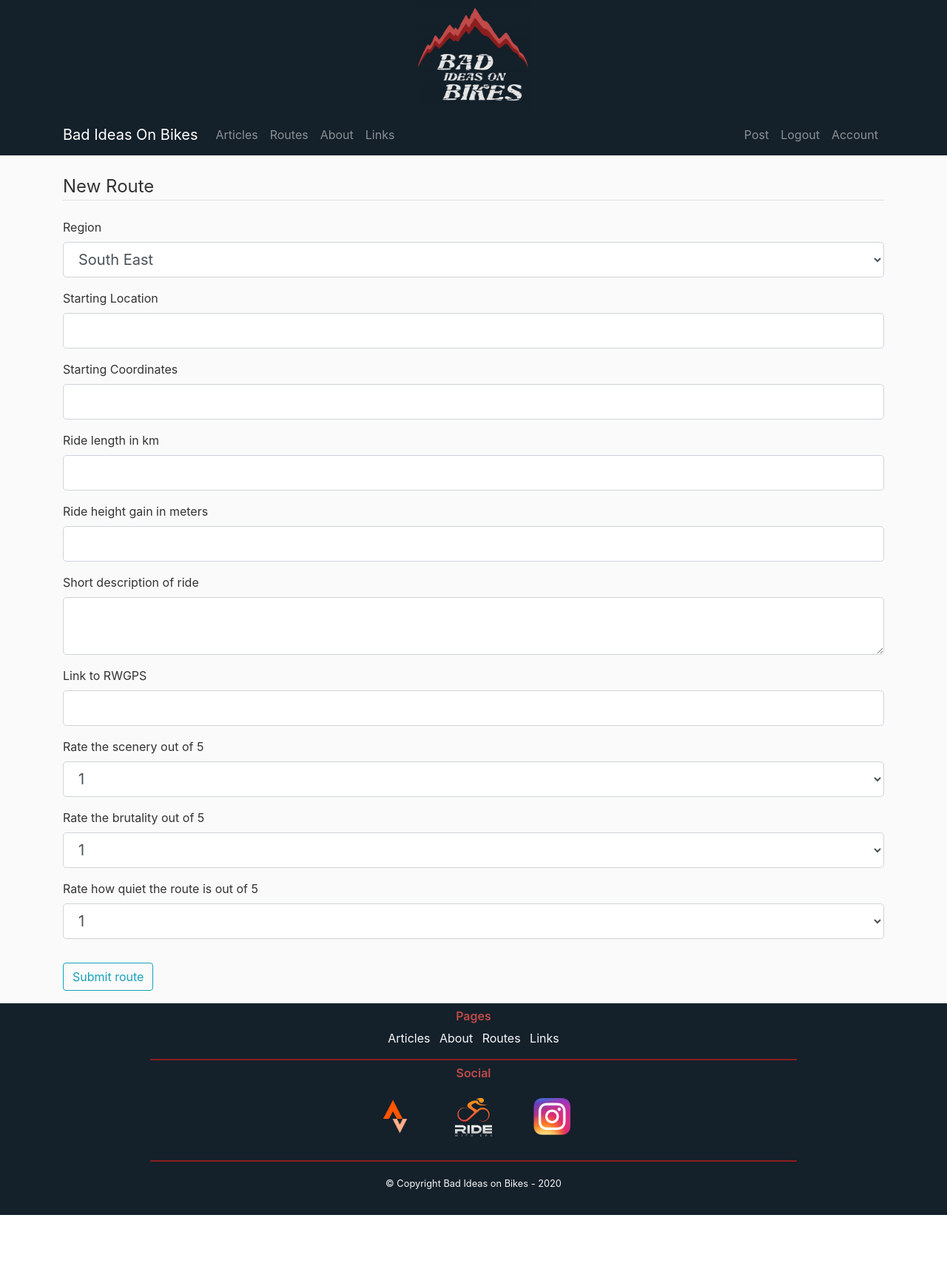
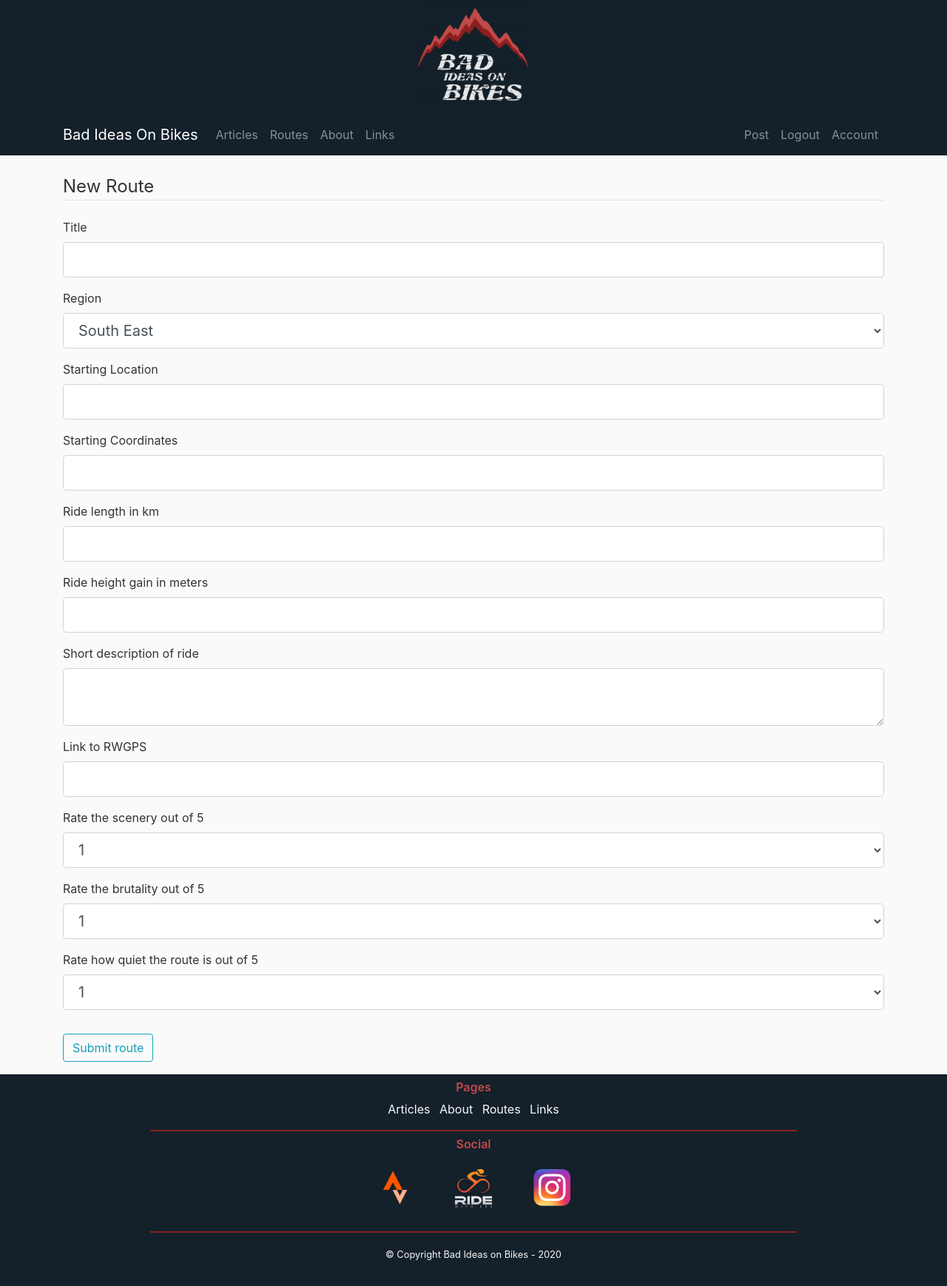
Before and after one commit to matthj1/BadIdeasOnBikesWebsite, a Flask app: page /route/1 in a window 1280 px wide. Shown: the whole page at 74% size. Before the commit the page ends 1642 px from the top, so only its background shows below. Run offline with Flask 2, Linux system fonts and the light colour scheme; the visitor is signed in with stand-in values (Sample User, id 1); some libraries are stand-ins or nearby versions.

Commit message:
created the routes page and logic, still needs lots of work

```diff
--- a/flaskbiob/main/routes.py
+++ b/flaskbiob/main/routes.py
@@ -16,7 +16,3 @@ def homePage():
 @main.route("/about")
 def aboutPage():
     return render_template("About.html")
-
-@main.route("/routes")
-def routesPage():
-    return render_template("Routes.html")
--- a/flaskbiob/models.py
+++ b/flaskbiob/models.py
@@ -17,6 +17,7 @@ class Users(db.Model, UserMixin):
     password = db.Column(db.String(60), nullable=False)
     posts = db.relationship("Posts", backref="author", lazy=True)
     routes = db.relationship("Routes", backref="author", lazy=True)
+    reviews = db.relationship("Reviews", backref="author", lazy=True)
 
     def get_reset_token(self, expires_sec=1800):
         s = Serializer(current_app.config["SECRET_KEY"], expires_sec)
@@ -44,7 +45,8 @@ class Posts(db.Model):
     content = db.Column(db.Text, nullable=False)
     post_image = db.Column(db.String(100), nullable=False, default="default_post.jpg")
     user = db.Column(db.Integer, db.ForeignKey("users.id"), nullable=False)
-    routes = db.relationship("Routes", backref="route", lazy=True)
+    routes = db.relationship("Routes", backref="post_route", lazy=True)
+    reviews = db.relationship("Reviews", backref="post_review", lazy=True)
 
     def __repr__(self):
         return f"Post({self.title},{self.date})"
@@ -52,6 +54,7 @@ class Posts(db.Model):
 
 class Routes(db.Model):
     id = db.Column(db.Integer, primary_key=True)
+    title = db.Column(db.String(100), nullable=False)
     region = db.Column(db.String(100), nullable=False)
     starting_location = db.Column(db.String(100), nullable=False)
     starting_coordinates = db.Column(db.String(100), nullable=False)
@@ -64,3 +67,12 @@ class Routes(db.Model):
     link = db.Column(db.String(100), nullable=False)
     post = db.Column(db.Integer, db.ForeignKey("posts.id"), nullable=True)
     user = db.Column(db.Integer, db.ForeignKey("users.id"), nullable=False)
+
+
+class Reviews(db.Model):
+    id = db.Column(db.Integer, primary_key=True)
+    title = db.Column(db.String(100), nullable=False)
+    category = db.Column(db.String(100), nullable=False)
+    rating = db.Column(db.Integer, nullable=False)
+    post = db.Column(db.Integer, db.ForeignKey("posts.id"), nullable=True)
+    user = db.Column(db.Integer, db.ForeignKey("users.id"), nullable=False)
--- a/flaskbiob/routes/forms.py
+++ b/flaskbiob/routes/forms.py
@@ -4,6 +4,7 @@ from wtforms.validators import DataRequired
 
 
 class RouteForm(FlaskForm):
+    title = StringField("Title", validators=[DataRequired()])
     region = SelectField("Region", choices=["South East", "London", "North West", "East of England", "West Midlands",
                                             "South West", "Yorkshire and Humber", "East Midlands", "North East"])
     starting_location = StringField("Starting Location", validators=[DataRequired()])
--- a/flaskbiob/routes/routes.py
+++ b/flaskbiob/routes/routes.py
@@ -12,7 +12,7 @@ routes = Blueprint("routes", __name__)
 def newroutePage(post_id):
     form = RouteForm()
     if form.validate_on_submit():
-        route = Routes(region=form.region.data, starting_location=form.starting_location.data,
+        route = Routes(title=form.title.data, region=form.region.data, starting_location=form.starting_location.data,
                        starting_coordinates=form.starting_coordinates.data, length=form.length.data,
                        ascent=form.ascent.data, description=form.description.data, link=form.link.data,
                        scenery=form.scenery.data, brutality=form.scenery.data, quietness=form.quietness.data,
@@ -22,3 +22,11 @@ def newroutePage(post_id):
         flash("Route created!", "success")
         return redirect(url_for("main.homePage"))
     return render_template("Create_Route.html", title="New Route", form=form)
+
+
+@routes.route("/routes")
+def routesPage():
+    my_routes = Routes.query.all()
+    for route in my_routes:
+        print(route.title)
+    return render_template("Routes.html", my_routes=my_routes)
--- a/flaskbiob/templates/BASE.html
+++ b/flaskbiob/templates/BASE.html
@@ -23,7 +23,7 @@
                     <a class="nav-link" href="{{ url_for('main.homePage') }}">Articles <span class="sr-only">(current)</span></a>
                   </li>
                     <li class="nav-item {% if request.endpoint == 'main.routesPage' %} active {% endif %}">
-                    <a class="nav-link" href="{{ url_for('main.routesPage') }}">Routes</a>
+                    <a class="nav-link" href="{{ url_for('routes.routesPage') }}">Routes</a>
                   </li>
                   <li class="nav-item {% if request.endpoint == 'main.aboutPage' %} active {% endif %}">
                     <a class="nav-link" href="{{ url_for('main.aboutPage') }}">About</a>
--- a/flaskbiob/templates/Create_Route.html
+++ b/flaskbiob/templates/Create_Route.html
@@ -7,6 +7,20 @@
                 <legend class="border-bottom mb-4">
                     New Route
                 </legend>
+                <div class="form-group">
+                    {{ form.title.label(class="form-control-label") }}
+
+                    {% if form.title.errors %}
+                        {{ form.title(class="form-control form-control-lg is-invalid") }}
+                        <div class="invalid-feedback">
+                            {% for error in form.title.errors %}
+                                <span>{{ error }}</span>
+                            {% endfor %}
+                        </div>
+                    {% else %}
+                        {{ form.title(class="form-control form-control-lg") }}
+                    {% endif %}
+                </div>
                 <div class="form-group">
                     {{ form.region.label(class="form-control-label") }}
 
```
Also changed, not shown: flaskbiob/templates/Routes.html (+16 -6 lines), flaskbiob/site.db, flaskbiob/static/post_pics/46d6fa51f1e25211.jpg (deleted), flaskbiob/static/post_pics/698b4f410474a4a9.jpg (added), flaskbiob/static/post_pics/d0fd1798782827c9.jpg (added), flaskbiob/static/post_pics/d18299ce427a0e6d.jpg (deleted).
